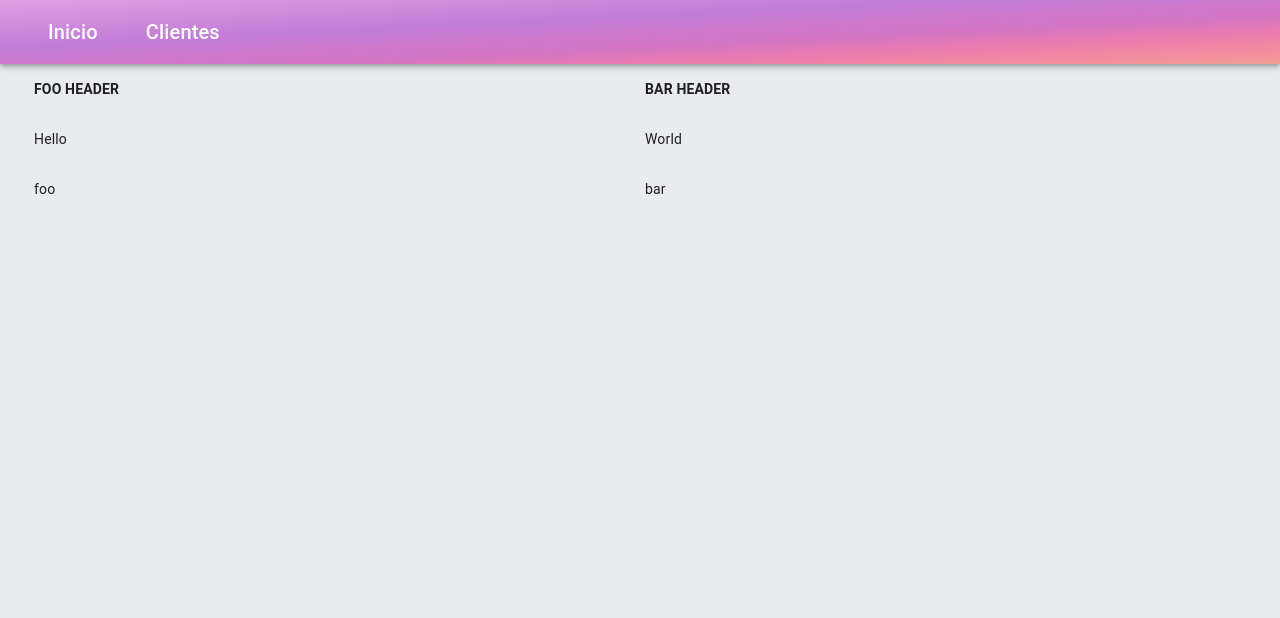
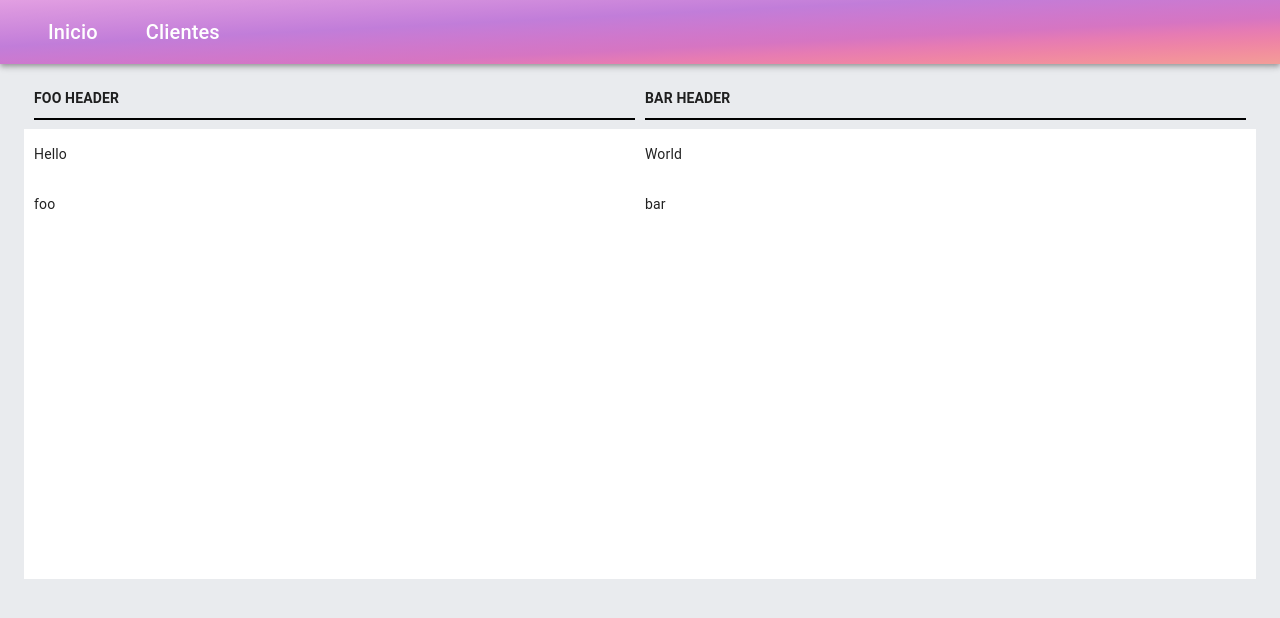
Before and after one commit to fsechavarria/attendance-front, a React (Create React App) app: page /clients in a window 1280 px wide. Shown: the top 618 px of the page. Built offline with nearby package versions, Linux system fonts and the light colour scheme.

Commit message:
Modified table styles

```diff
--- a/src/components/Table/layout.js
+++ b/src/components/Table/layout.js
@@ -1,6 +1,8 @@
 import React from 'react';
 import { Table, AutoSizer } from 'react-virtualized';
 import 'react-virtualized/styles.css';
+
+import tableStyles from './styles';
 
 function TableContainer({
   list = [],
@@ -8,7 +10,7 @@ function TableContainer({
   rowClassName,
   headerHeight = 50,
   rowHeight = 50,
-  overscanRowCount = 10,
+  overscanRowCount = 20,
   children,
   className,
   getRow,
@@ -20,19 +22,21 @@ function TableContainer({
   onRowMouseOut,
   noRowsRenderer
 }) {
+  const styles = tableStyles();
   return (
     <AutoSizer>
       {({ width, height }) => (
         <Table
-          className={className}
+          className={`${styles.table} ${className}`}
+          headerClassName={`${styles.header} ${headerClassName}`}
+          gridClassName={`${styles.grid} ${gridClassName}`}
+          rowClassName={`${styles.row} ${rowClassName}`}
           width={width}
           height={height}
           headerHeight={headerHeight}
           rowHeight={rowHeight}
           rowCount={list.length}
           rowGetter={getRow}
-          headerClassName={headerClassName}
-          rowClassName={rowClassName}
           overscanRowCount={overscanRowCount}
           rowRenderer={rowRenderer}
           onRowMouseOver={onRowMouseOver}
@@ -40,7 +44,6 @@ function TableContainer({
           noRowsRenderer={noRowsRenderer}
           scrollToIndex={scrollToIndex}
           onScroll={onScroll}
-          gridClassName={gridClassName}
         >
           {children}
         </Table>
--- /dev/null
+++ b/src/components/Table/styles.js
@@ -0,0 +1,20 @@
+import { makeStyles } from '@material-ui/core/styles';
+
+export default makeStyles(theme => ({
+  table: {
+    width: '100%',
+    marginTop: '15px'
+  },
+  grid: {
+    background: '#fff'
+  },
+  header: {
+    borderBottom: '2px solid black',
+    paddingBottom: '10px'
+  },
+  row: {
+    '&:hover': {
+      background: '#ededed'
+    }
+  }
+}));
```
